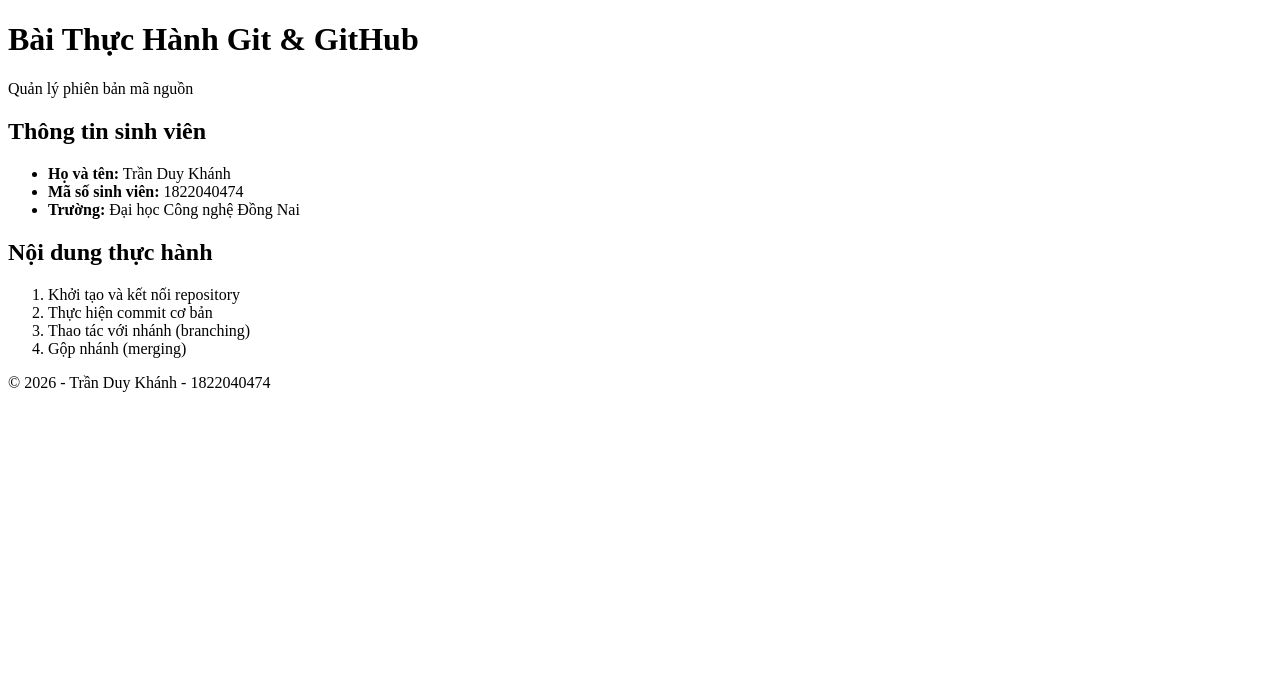
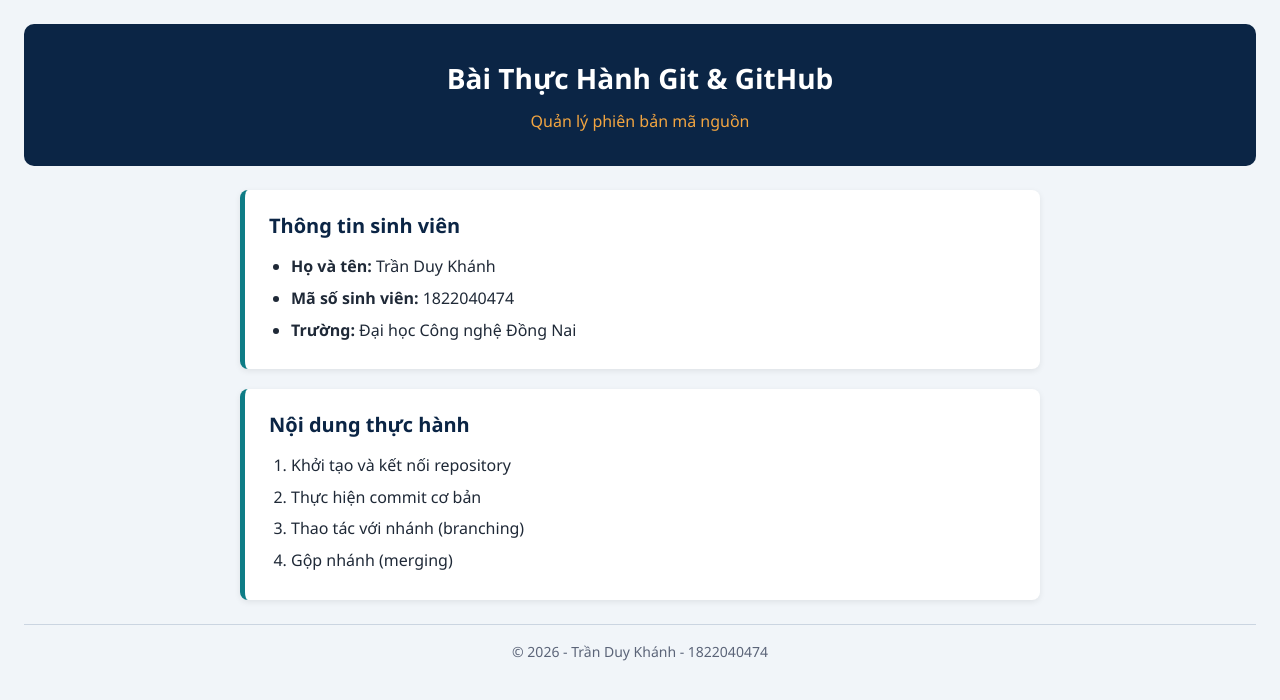
Before and after one commit to tranduykhanh1822040474/ThucHanhGit_1822040474, a plain HTML site: page index.html in a window 1280 px wide. Drawn offline with Linux system fonts and the light colour scheme.

Commit message:
Them style.css va lien ket vao index.html

```diff
--- a/index.html
+++ b/index.html
@@ -4,6 +4,7 @@
     <meta charset="UTF-8">
     <meta name="viewport" content="width=device-width, initial-scale=1.0">
     <title>Thực Hành Git - Trần Duy Khánh</title>
+    <link rel="stylesheet" href="style.css">
 </head>
 <body>
     <header>
--- /dev/null
+++ b/style.css
@@ -0,0 +1,71 @@
+/* style.css — Định dạng giao diện cho trang thực hành Git
+   Sinh viên: Trần Duy Khánh — MSSV: 1822040474 */
+
+* {
+    margin: 0;
+    padding: 0;
+    box-sizing: border-box;
+}
+
+body {
+    font-family: "Segoe UI", Arial, sans-serif;
+    line-height: 1.6;
+    color: #1f2937;
+    background-color: #f1f5f9;
+    padding: 24px;
+}
+
+header {
+    background-color: #0b2545;
+    color: #ffffff;
+    text-align: center;
+    padding: 32px 16px;
+    border-radius: 10px;
+}
+
+header h1 {
+    font-size: 28px;
+    margin-bottom: 8px;
+}
+
+header p {
+    color: #f2a541;
+    font-size: 16px;
+}
+
+main {
+    max-width: 800px;
+    margin: 24px auto;
+}
+
+section {
+    background-color: #ffffff;
+    border-left: 5px solid #0e7c86;
+    border-radius: 8px;
+    padding: 20px 24px;
+    margin-bottom: 20px;
+    box-shadow: 0 2px 6px rgba(0, 0, 0, 0.08);
+}
+
+section h2 {
+    color: #0b2545;
+    font-size: 20px;
+    margin-bottom: 12px;
+}
+
+section ul,
+section ol {
+    padding-left: 22px;
+}
+
+section li {
+    margin-bottom: 6px;
+}
+
+footer {
+    text-align: center;
+    color: #5b6478;
+    font-size: 14px;
+    padding: 16px;
+    border-top: 1px solid #cbd5e1;
+}
```
